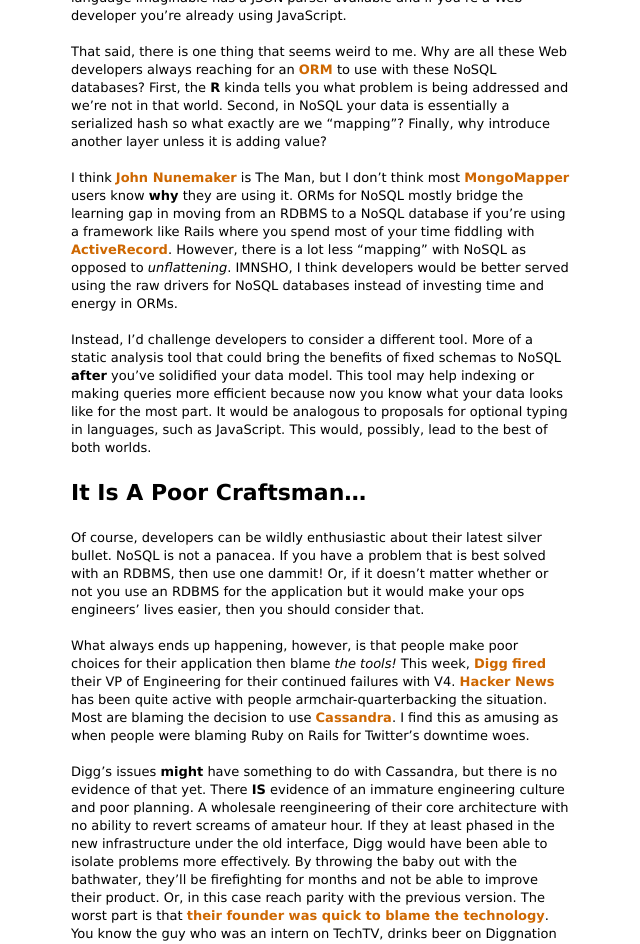
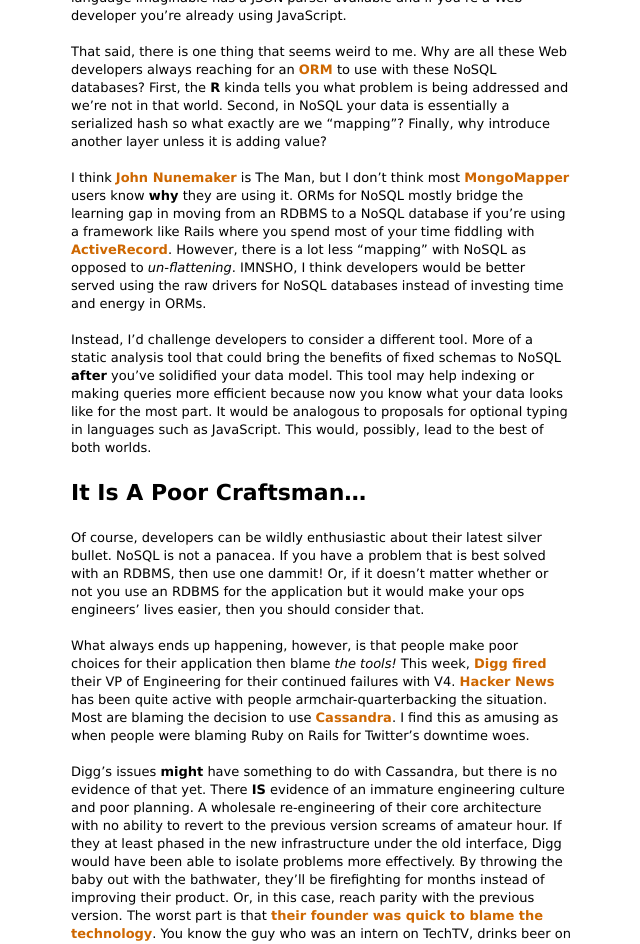
Before and after one commit to kstewart/kstewart.me, a Jekyll site: the page built from _posts/2010-09-07-dont-hate-the-playa-hate-the-game.md, in a window 1280 px wide and 1400 px high, scrolled down 985 px. Shown: the top 944 px of the window, without its empty margins (319-959 px from the left). Built offline with Jekyll 4.4.1, drawn with Linux system fonts in a browser that asks for light colours; Markdown is read by kramdown in place of the engine named in the settings; some of the changed text lies outside the part shown.

Commit message:
Fixed typos.

```diff
--- a/_posts/2010-09-07-dont-hate-the-playa-hate-the-game.md
+++ b/_posts/2010-09-07-dont-hate-the-playa-hate-the-game.md
@@ -22,17 +22,17 @@
 
 That said, there is one thing that seems weird to me. Why are all these Web developers always reaching for an [ORM](http://en.wikipedia.org/wiki/Object-relational_mapping) to use with these NoSQL databases? First, the **R** kinda tells you what problem is being addressed and we're not in that world. Second, in NoSQL your data is essentially a serialized hash so what exactly are we "mapping"? Finally, why introduce another layer unless it is adding value?
 
-I think [John Nunemaker](http://twitter.com/jnunemaker) is The Man, but I don't think most [MongoMapper](http://mongomapper.com/) users know **why** they are using it. ORMs for NoSQL mostly bridge the learning gap in moving from an RDBMS to a NoSQL database if you're using a framework like Rails where you spend most of your time fiddling with [ActiveRecord](http://ar.rubyonrails.org/). However, there is a lot less "mapping" with NoSQL as opposed to *unflattening*. IMNSHO, I think developers would be better served using the raw drivers for NoSQL databases instead of investing time and energy in ORMs.
+I think [John Nunemaker](http://twitter.com/jnunemaker) is The Man, but I don't think most [MongoMapper](http://mongomapper.com/) users know **why** they are using it. ORMs for NoSQL mostly bridge the learning gap in moving from an RDBMS to a NoSQL database if you're using a framework like Rails where you spend most of your time fiddling with [ActiveRecord](http://ar.rubyonrails.org/). However, there is a lot less "mapping" with NoSQL as opposed to *un-flattening*. IMNSHO, I think developers would be better served using the raw drivers for NoSQL databases instead of investing time and energy in ORMs.
 
-Instead, I'd challenge developers to consider a different tool. More of a static analysis tool that could bring the benefits of fixed schemas to NoSQL **after** you've solidified your data model. This tool may help indexing or making queries more efficient because now you know what your data looks like for the most part. It would be analogous to proposals for optional typing in languages, such as JavaScript. This would, possibly, lead to the best of both worlds.
+Instead, I'd challenge developers to consider a different tool. More of a static analysis tool that could bring the benefits of fixed schemas to NoSQL **after** you've solidified your data model. This tool may help indexing or making queries more efficient because now you know what your data looks like for the most part. It would be analogous to proposals for optional typing in languages such as JavaScript. This would, possibly, lead to the best of both worlds.
 
 It Is A Poor Craftsman...
 =========================
 
 Of course, developers can be wildly enthusiastic about their latest silver bullet. NoSQL is not a panacea. If you have a problem that is best solved with an RDBMS, then use one dammit! Or, if it doesn't matter whether or not you use an RDBMS for the application but it would make your ops engineers' lives easier, then you should consider that.
 
-What always ends up happening, however, is that people make poor choices for their application then blame *the tools!* This week, [Digg](http://digg.com) [fired](http://techcrunch.com/2010/09/07/digg-struggles-vp-engineering-door/) their VP of Engineering for their continued failures with V4. [Hacker News](http://news.ycombinator.com/item?id=1669645) has been quite active with people armchair-quarterbacking the situation. Most are blaming the decision to use [Cassandra](http://cassandra.apache.org/). I find this as amusing as when people were blaming Ruby on Rails for Twitter's downtime woes.
+What always ends up happening, however, is that people make poor choices for their application then blame *the tools!* This week, [Digg fired](http://techcrunch.com/2010/09/07/digg-struggles-vp-engineering-door/) their VP of Engineering for their continued failures with V4. [Hacker News](http://news.ycombinator.com/item?id=1669645) has been quite active with people armchair-quarterbacking the situation. Most are blaming the decision to use [Cassandra](http://cassandra.apache.org/). I find this as amusing as when people were blaming Ruby on Rails for Twitter's downtime woes.
 
-Digg's issues **might** have something to do with Cassandra, but there is no evidence of that yet. There **IS** evidence of an immature engineering culture and poor planning. A wholesale reengineering of their core architecture with no ability to revert screams of amateur hour. If they at least phased in the new infrastructure under the old interface, Digg would have been able to isolate problems more effectively. By throwing the baby out with the bathwater, they'll be firefighting for months and not be able to improve their product. Or, in this case reach parity with the previous version. The worst part is that [their founder was quick to blame the technology](http://techcrunch.com/2010/09/07/kevin-rose-responds-to-digg-criticism-on-diggnation-mostly-tells-users-to-chill/). You know the guy who was an intern on TechTV, drinks beer on Diggnation and is not an engineer?
+Digg's issues **might** have something to do with Cassandra, but there is no evidence of that yet. There **IS** evidence of an immature engineering culture and poor planning. A wholesale re-engineering of their core architecture with no ability to revert to the previous version screams of amateur hour. If they at least phased in the new infrastructure under the old interface, Digg would have been able to isolate problems more effectively. By throwing the baby out with the bathwater, they'll be firefighting for months instead of improving their product. Or, in this case, reach parity with the previous version. The worst part is that [their founder was quick to blame the technology](http://techcrunch.com/2010/09/07/kevin-rose-responds-to-digg-criticism-on-diggnation-mostly-tells-users-to-chill/). You know the guy who was an intern on TechTV, drinks beer on Diggnation and is not an engineer?
 
-I think more developer should read [The Pragmatic Programmer](http://pragprog.com/titles/tpp/the-pragmatic-programmer), especially the parts about choosing tools. Hopefully, this will lead to more of an awareness about **how** to choose tools. Stop depending on *magic* and tools that do everything (including **thinking**) for you. I know it's hard and all, but ummm....that's why it's considered *knowledge work*. You need to have some knowledge to make it work. If you want easy, mindless work...well, I can't help you. ANy suggestion I make would be stereotypical and demeaning to the people in those professions. Instead, I recommend you have some respect for **your  profession, your craft** and use the tool that matters most. *Your brain.*
+I think more developer should read [The Pragmatic Programmer](http://pragprog.com/titles/tpp/the-pragmatic-programmer), especially the parts about choosing tools. Hopefully, this will lead to more of an awareness about **how** to choose tools. Stop depending on *magic* and tools that do everything (including **thinking**) for you. I know it's hard and all, but ummm....that's why it's considered *knowledge work*. You need to have some knowledge to make it work. If you want easy, mindless work...well, I can't help you. Any suggestion I make would be stereotypical and demeaning to the people in those professions. Instead, I recommend you have some respect for **your  profession, your craft** and use the tool that matters most. *Your brain.*
```
